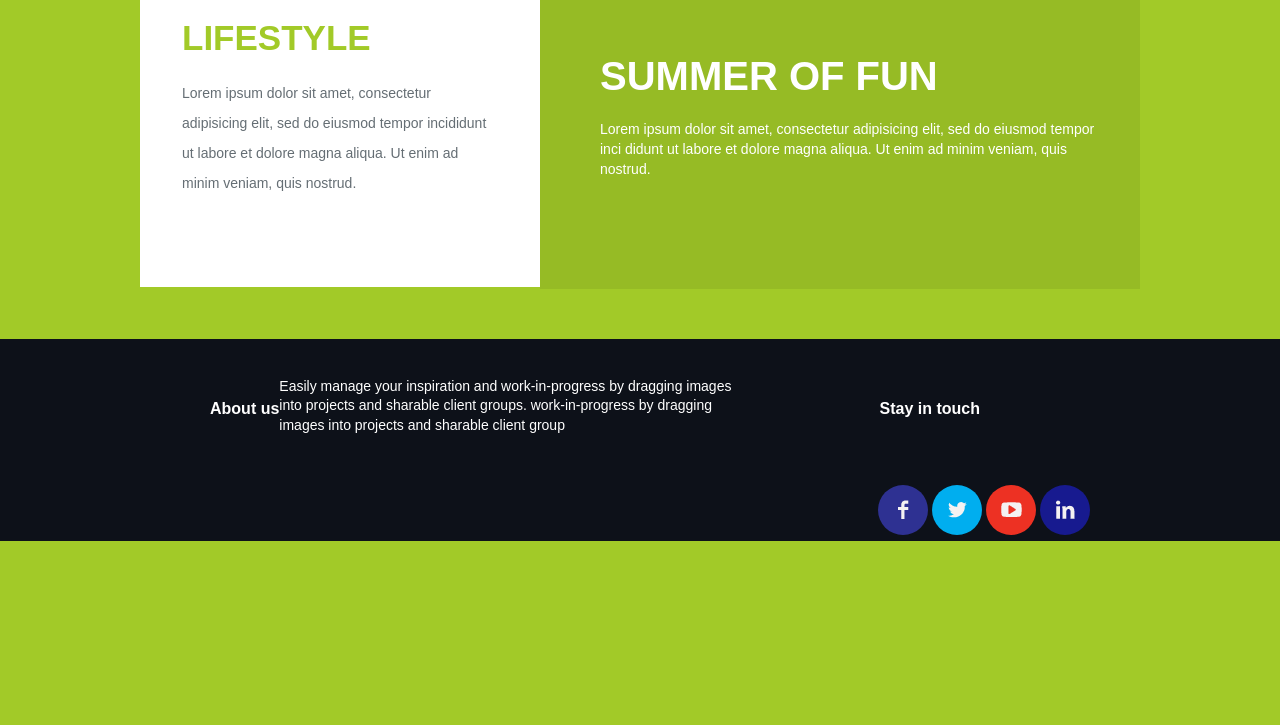
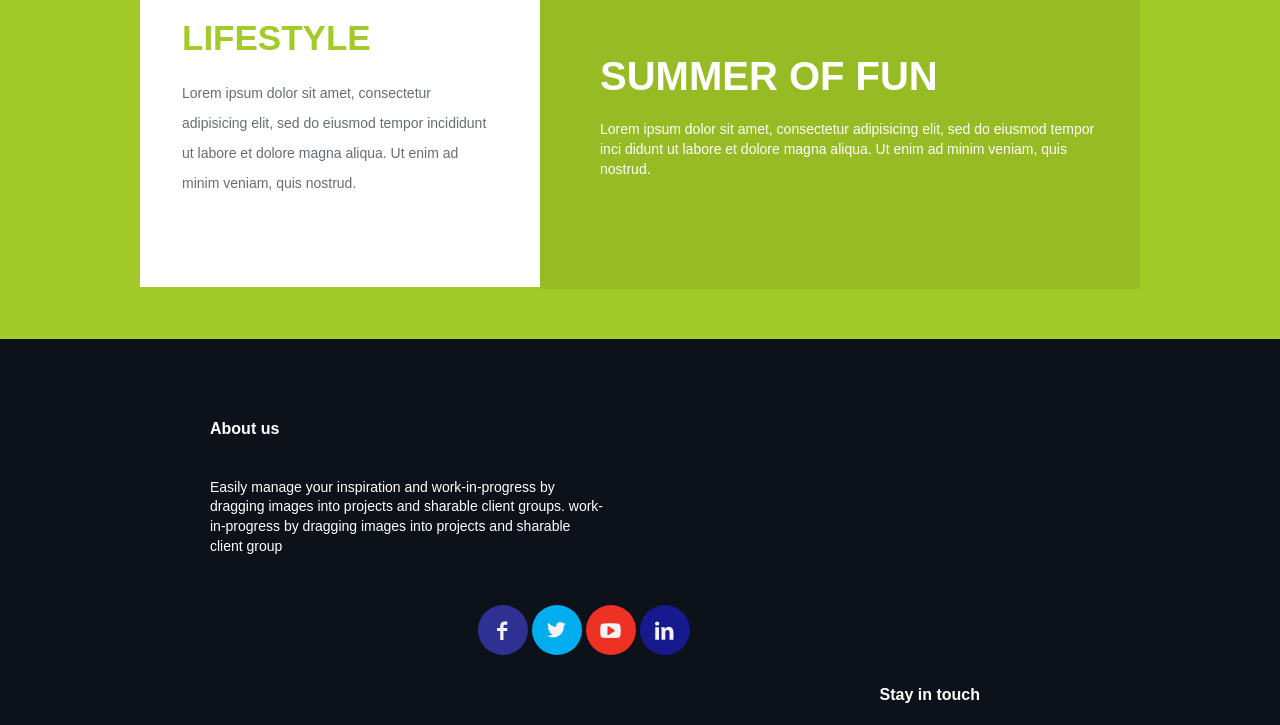
Before and after one commit to Idain/Javascript, a plain HTML site: page 6/Homework/index.html in a window 1280 px wide. Shown: the part 953-1678 px from the top of the page. Before the commit the page ends 1494 px from the top, so only its background shows below. Drawn offline with Linux system fonts and the light colour scheme.

Commit message:
Add files via upload

```diff
--- a/6/Homework/index.html
+++ b/6/Homework/index.html
@@ -111,23 +111,28 @@
       	</div>
       </div>
   </div>
-  <div class="footer container">
   	<footer>
+  	 <div class="footer">
+  		<div class="footer_left">
   		<h4>
-  			<a class ="footer_left" href="#">About us</a>
+  			<a href="#">About us</a>
   		</h4>
+  		<p class= "footer_text">Easily manage your inspiration and work-in-progress by dragging images into projects and sharable client groups. work-in-progress by dragging images into projects and sharable client group</p>
+  	</div>
+  	<div class="footer_right">
   		<h4>
-  			<a class="footer_right" href="#">Stay in touch</a>
+  			<a href="#">Stay in touch</a>
   		</h4>
-  		  		<p class= "footer_text">Easily manage your inspiration and work-in-progress by dragging images into projects and sharable client groups. work-in-progress by dragging images into projects and sharable client group</p>
+  		</div>
   		<div class="footer_item">
+  			<nav>
  <li><a href="#"><i class="image facebook"></i></a></li>
   <li><a href="#"><i class="image twitter"></i></a></li>
   	<li><a href="#"><i class="image youtube"></i></a></li>
   		<li><a href="#"><i class="image linkedin"></i></a></li>
-  </nav>
-</div>
+  	</nav>
+  	</div>
+  </div>
   	</footer>
-  </div>
  </body>
  </html>
```
